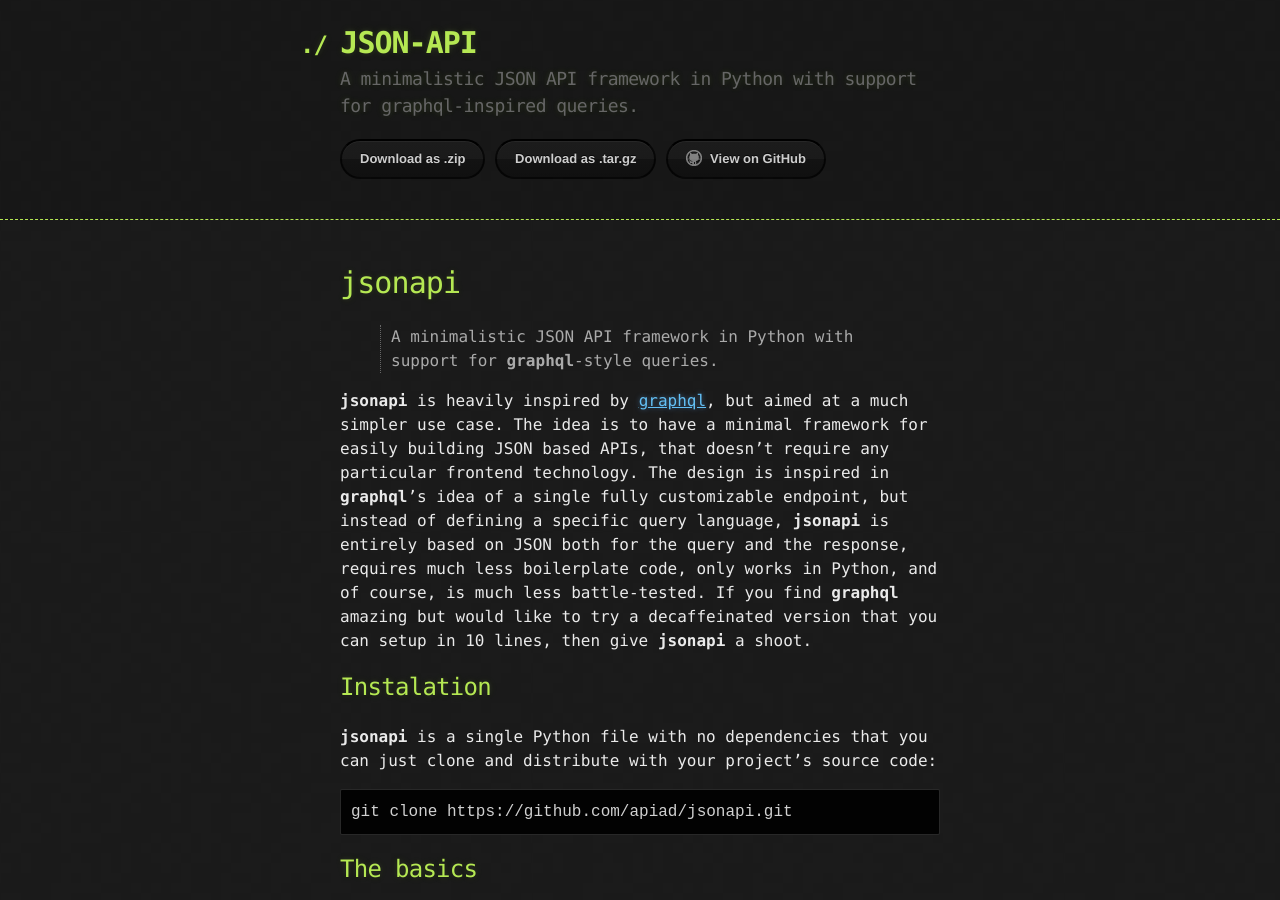
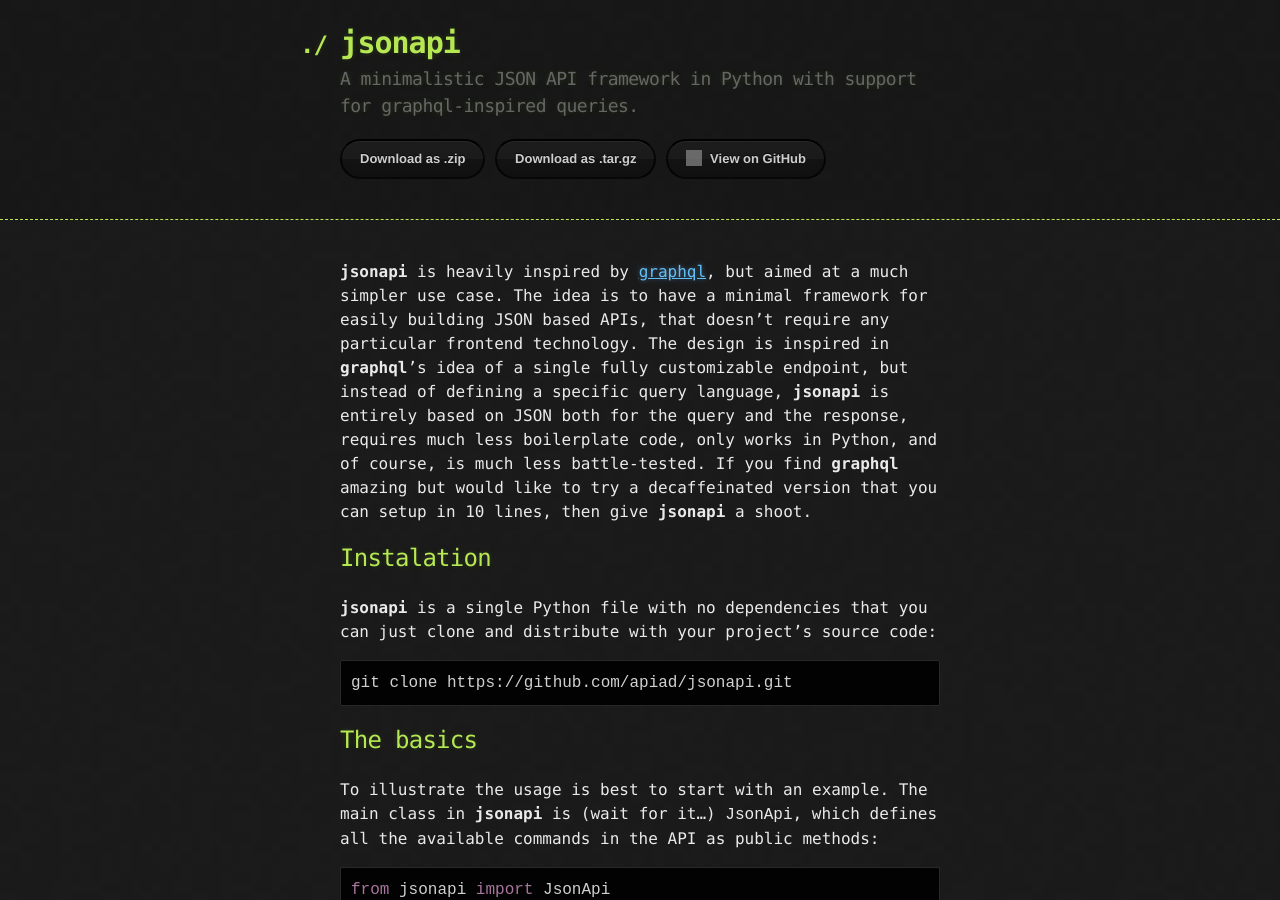
Before and after one commit to apiad/jsonapi, a Jekyll site: the page built from docs/index.md, in a window 1280 px wide and 900 px high. Built offline with Jekyll 4.4.1, drawn with Linux system fonts in a browser that asks for light colours; our own code applies the rules of GitHub Pages for plain Markdown files; grey boxes are pictures that could not be loaded.

Commit message:
Update index.md

```diff
--- a/docs/_config.yml
+++ b/docs/_config.yml
@@ -1,4 +1,4 @@
-title: JSON-API
+title: jsonapi
 description: A minimalistic JSON API framework in Python with support for graphql-inspired queries.
 show_downloads: true
 google_analytics:
--- a/docs/index.md
+++ b/docs/index.md
@@ -1,10 +1,6 @@
 ---
 layout: default
 ---
-
-# jsonapi
-
-> A minimalistic JSON API framework in Python with support for **graphql**-style queries.
 
 **jsonapi** is heavily inspired by [graphql](https://graphql.org), but aimed at a much simpler use case. The idea is to have a minimal framework for easily building JSON based APIs, that doesn't require any particular frontend technology. The design is inspired in **graphql**'s idea of a single fully customizable endpoint, but instead of defining a specific query language, **jsonapi** is entirely based on JSON both for the query and the response, requires much less boilerplate code, only works in Python, and of course, is much less battle-tested. If you find **graphql** amazing but would like to try a decaffeinated version that you can setup in 10 lines, then give **jsonapi** a shoot.
 
```
Also changed, not shown: docs/another-page.md (deleted, +0 -9 lines), docs/assets/images/blacktocat.png (deleted).
